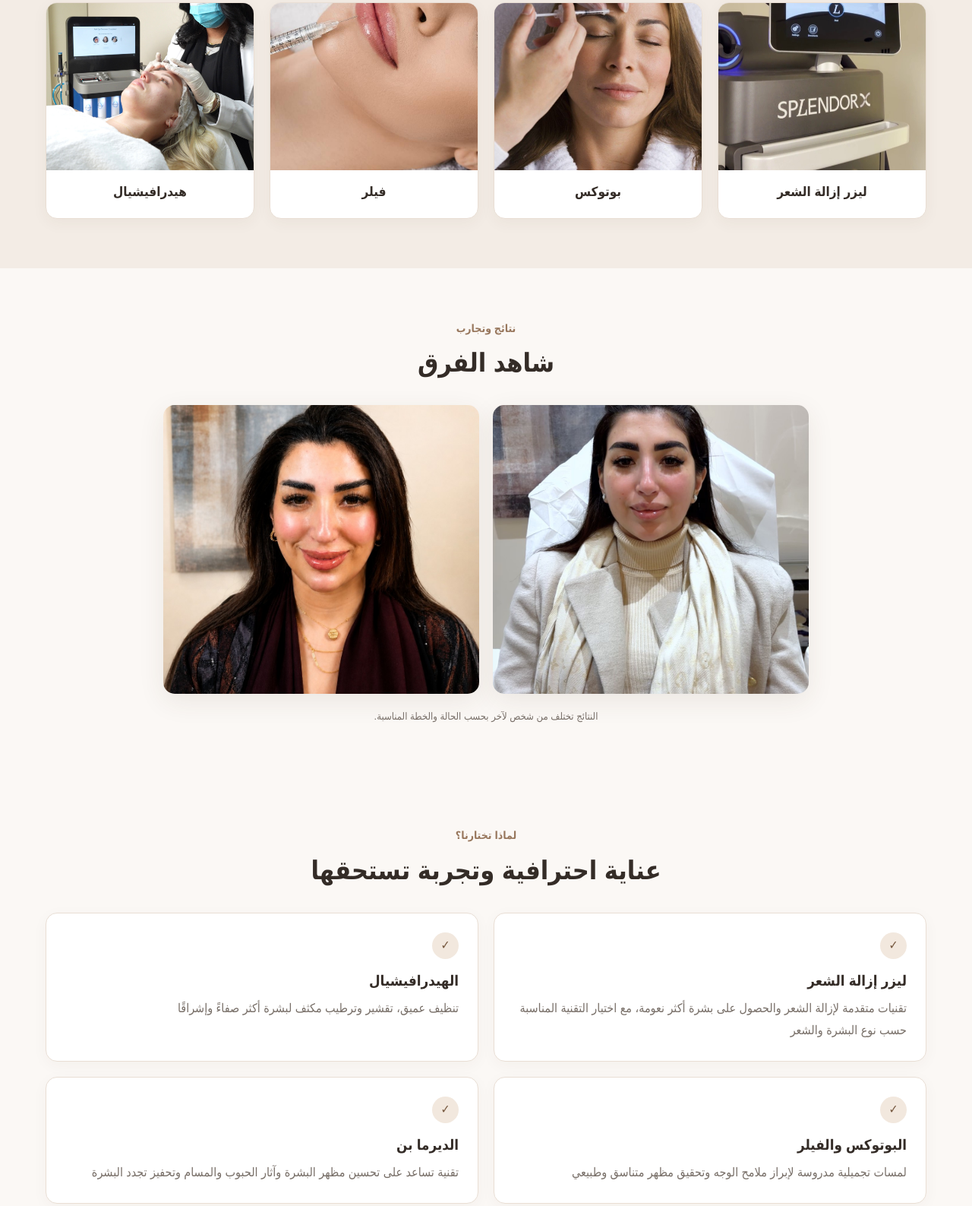
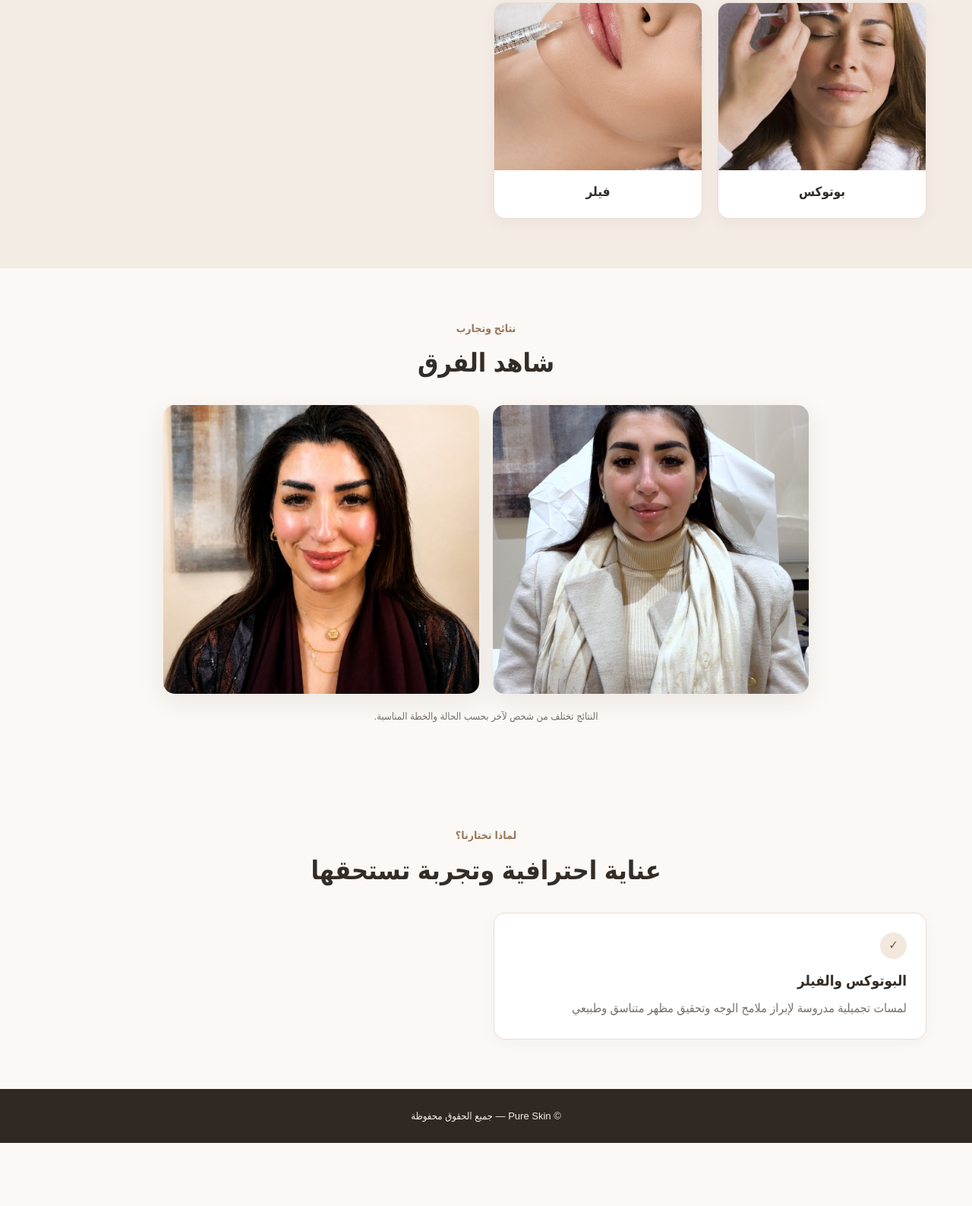
Before and after one commit to bassemawad142/landingpage1clinic, a plain HTML site: page index.html in a window 1280 px wide. Shown: the part 2850-4437 px from the top of the page at 76% size. After the commit the page ends 4354 px from the top, so only its background shows below. Drawn offline with Linux system fonts and the light colour scheme.

Commit message:
Update index.html

```diff
--- a/index.html
+++ b/index.html
@@ -102,10 +102,8 @@
 
 <section class="section soft"><div class="wrap"><div class="title"><span>خدماتنا</span><h2>اختر الخدمة التي تهمك</h2></div>
 <div class="services">
-<div><img src="13.jpg"><h3>ليزر إزالة الشعر</h3></div>
 <div><img src="8.jpg"><h3>بوتوكس</h3></div>
 <div><img src="9.jpg"><h3>فيلر</h3></div>
-<div><img src="11.jpg"><h3>هيدرافيشيال</h3></div>
 </div></div></section>
 
 <section class="section"><div class="wrap"><div class="title"><span>نتائج وتجارب</span><h2>شاهد الفرق</h2></div>
@@ -114,10 +112,7 @@
 
  <section class="section"><div class="wrap"><div class="title"><span>لماذا تختارنا؟</span><h2>عناية احترافية وتجربة تستحقها</h2></div>
 <div class="features">
-<article><i>✓</i><h3> ليزر إزالة الشعر </h3><p> تقنيات متقدمة لإزالة الشعر والحصول على بشرة أكثر نعومة، مع اختيار التقنية المناسبة حسب نوع البشرة والشعر </p></article>
-<article><i>✓</i><h3>الهيدرافيشيال </h3><p>تنظيف عميق، تقشير وترطيب مكثف لبشرة أكثر صفاءً وإشراقًا </p></article>
 <article><i>✓</i><h3>البوتوكس والفيلر</h3><p>لمسات تجميلية مدروسة لإبراز ملامح الوجه وتحقيق مظهر متناسق وطبيعي </p></article>
-   <article><i>✓</i><h3>الديرما بن </h3><p>تقنية تساعد على تحسين مظهر البشرة وآثار الحبوب والمسام وتحفيز تجدد البشرة </p></article>
 </div></div></section>
 
 <div class="floating-contact">
```
